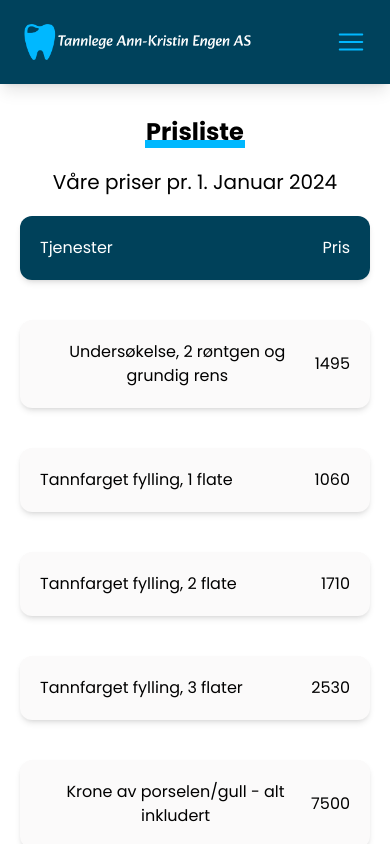
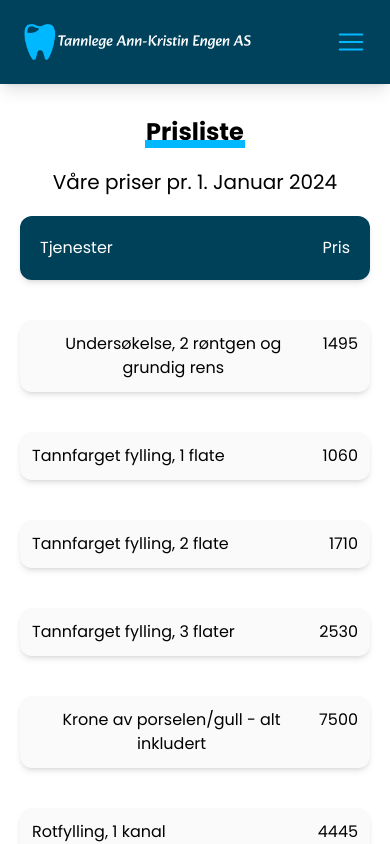
Before and after one commit to MastooraTurkmen/tannglege-engen-as, a Next.js app: page /Priser in a window 390 px wide. Shown: the top 844 px of the page. Built offline with nearby package versions, Linux system fonts and the light colour scheme; a web font is replaced by a local one.

Commit message:
fixed issue

```diff
--- a/components/PricesComponent.jsx
+++ b/components/PricesComponent.jsx
@@ -11,7 +11,8 @@ const PricesComponent = () => {
         return (
           <div
             key={id}
-            className="bg-[#FBFAFA] flex flex-row w-full shadow-md rounded-xl items-center justify-between p-5 lg:p-10 lg:px-16 text-black"
+            className="bg-[#FBFAFA] flex flex-row w-full shadow-md
+            rounded-xl items-start text-center justify-between gap-2 p-3 sm:p-5 lg:p-10 lg:px-16 text-black"
           >
             <h1>{type}</h1>
             <h1>{price}</h1>
```
